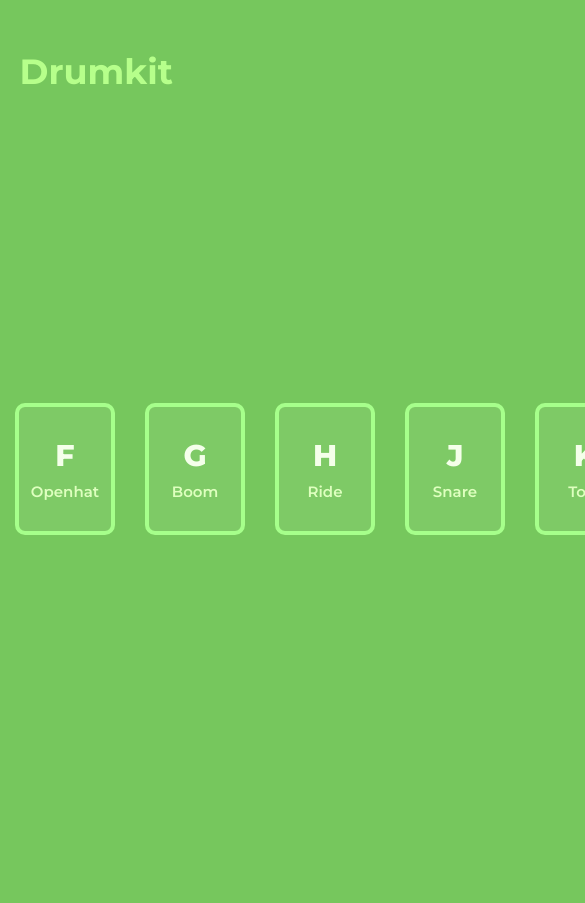
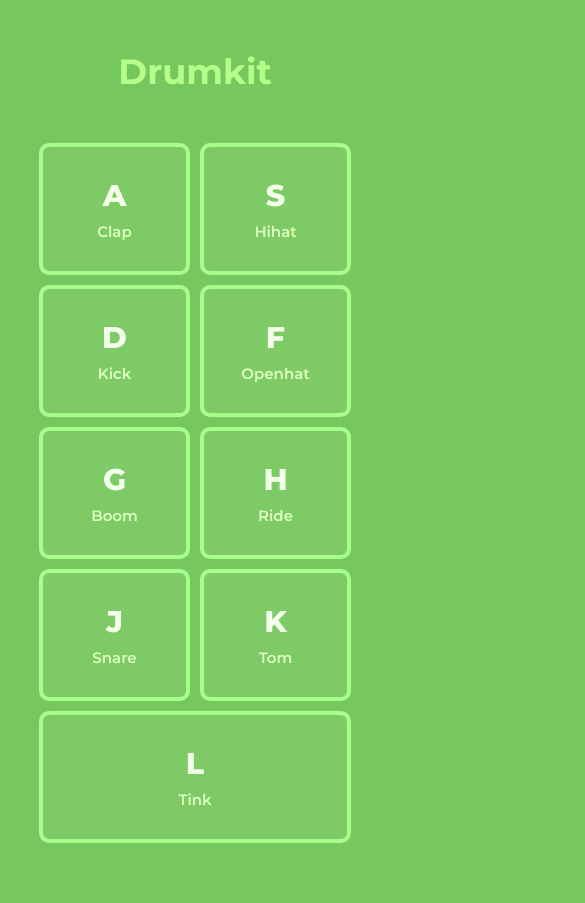
Before and after one commit to pavithiran-saravanan/drumkit, a plain HTML site: page index.html in a window 390 px wide. Shown: the top 903 px of the page, 585 px wide, since content can reach past the window. Before the commit the page ends 844 px from the top, so only its background shows below. Drawn offline with Linux system fonts and the light colour scheme.

Commit message:
Make website responsive

```diff
--- a/index.html
+++ b/index.html
@@ -14,6 +14,7 @@
     <title>Drumkit</title>
 </head>
 <body>
+    <!-- <div class="wrapper"> -->
     <div class="header">
         <div class="title">Drumkit</div>
     </div>
@@ -55,6 +56,12 @@
             <div class="instrument">Tink</div>
         </div>
     </div>
+    <div class="empty">
+        <div class="empty-child">
+
+        </div>
+    </div>
+    <!-- </div> -->
     <audio data-key="KeyA" src="./sounds/clap.wav" class="sound"></audio>
     <audio data-key="KeyS" src="./sounds/hihat.wav" class="sound"></audio>
     <audio data-key="KeyD" src="./sounds/kick.wav" class="sound"></audio>
@@ -64,6 +71,5 @@
     <audio data-key="KeyJ" src="./sounds/snare.wav" class="sound"></audio>
     <audio data-key="KeyK" src="./sounds/tom.wav" class="sound"></audio>
     <audio data-key="KeyL" src="./sounds/tink.wav" class="sound"></audio>
-    <div class="empty"></div>
 </body>
 </html>
--- a/style.css
+++ b/style.css
@@ -8,31 +8,38 @@
 
 body{
     height: 100vh;
+    background-color: #76c75d;
     display: flex;
     flex-direction: column;
-    justify-content: space-between;
-    background-color: #76c75d;
     align-items: center;
 }
 
 .header{
+    flex: 1;
+    width: 100%;
     display: flex;
-    width: 90%;
-    align-items: center;
-    padding-top: 50px;
 }
 
 .title {
     color: #b6ff8b;
     font-size: 35px;
     font-weight: 700;
+    user-select: none;
+    margin: 50px;
+}
 
+.title:hover {
+    cursor: default;
+    color: rgb(235, 255, 238);
+    text-shadow: 0px 0px 10px rgb(95, 255, 32);
 }
 
 .keys{
     display: flex;
-    gap: 30px;
-    justify-content: center;
+    flex: 1;
+    align-items: center;
+    gap: 10px;
+    flex-wrap: wrap;
     width: 80%;
 }
 
@@ -40,12 +47,45 @@ body{
     flex: 1;
     text-align: center;
     padding: 30px 0px;
-    min-width: 100px;
-    max-width: 150px;
+    min-width: 80px;
+
     background-color: #ffffff0e;
     border: 4px solid #a6ff8b;
     border-radius: 10px;
+
+    cursor: default;
+    user-select: none;
 }
+
+@media screen and (max-width: 1400px) {
+    .key {
+        flex-basis: 18%;
+    }
+}
+
+@media screen and (max-width: 1000px) {
+    .key {
+        flex-basis: 29%;
+    }
+}
+
+
+@media screen and (max-width: 500px) {
+    .key {
+        flex-basis: 45%;
+    }
+    .key:last-child {
+        flex: 1;
+    }
+    .header {
+        justify-content: center;
+    }
+}
+
+.key:hover {
+    box-shadow: 0px 0px 10px rgb(95, 255, 32);
+}
+
 
 .letter{
     font-size: 30px;
@@ -64,5 +104,13 @@ body{
     transition:all 0.1s;
     transform: scale(1.1);
     border-color: #87ff54;
-    box-shadow:0px 0px 7px rgb(116, 255, 61);
+    box-shadow: 0px 0px 10px rgb(95, 255, 32);
 }
+
+.empty{
+    flex: 1;
+}
+
+.empty-child{
+    margin: 60px;
+}
```
